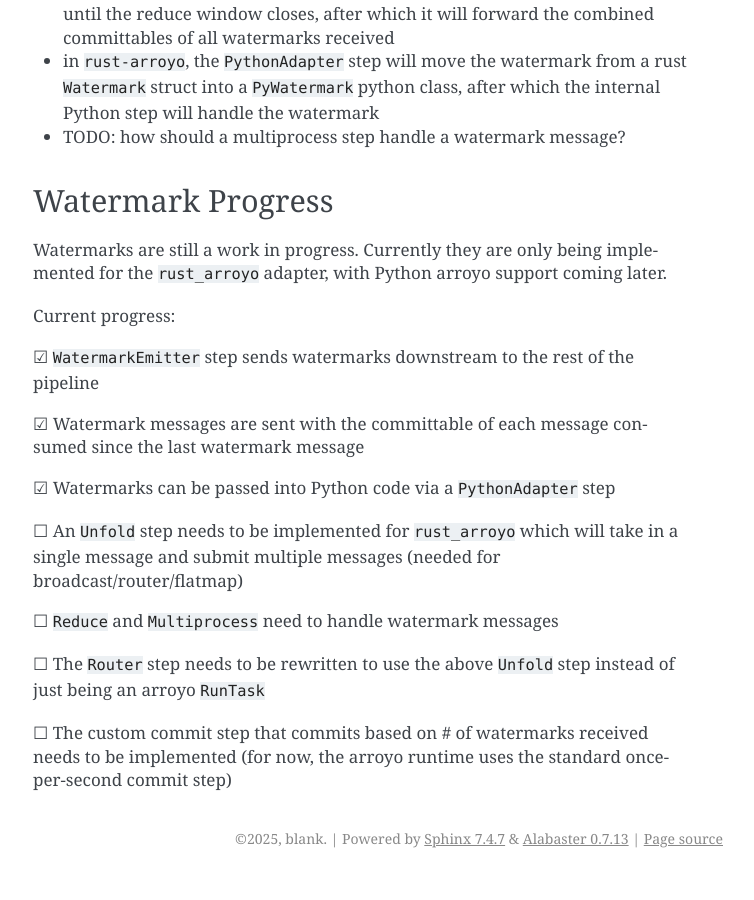
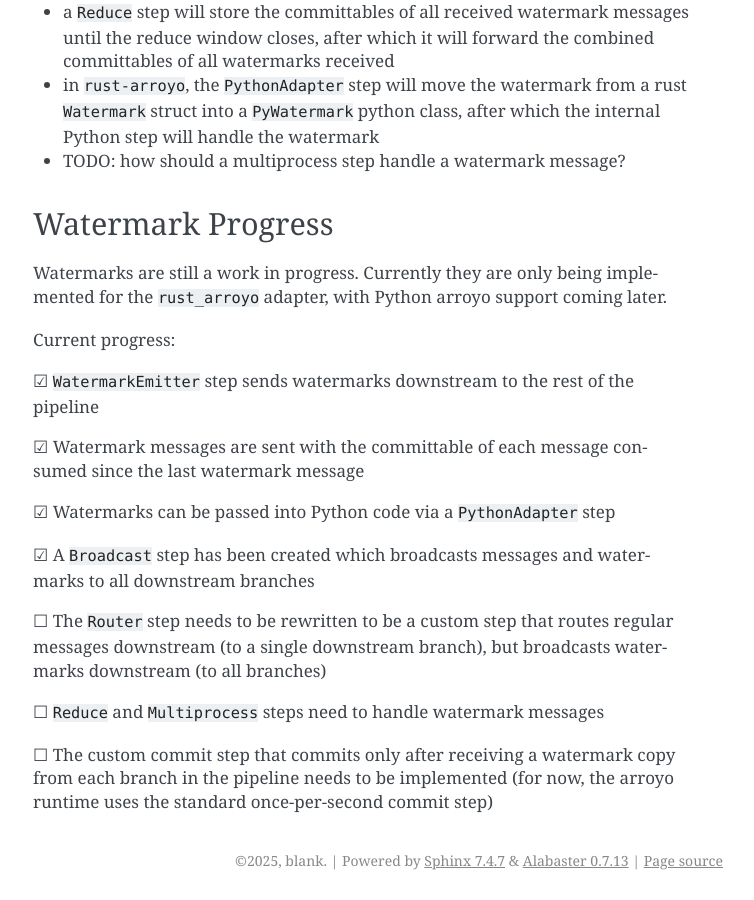
Before and after one commit to getsentry/streams, a Sphinx documentation site: the page built from sentry_streams/docs/source/runtime/arroyo.rst, in a window 1280 px wide and 900 px high, scrolled down 2409 px. Shown: the whole window, without its empty margins (387-1141 px from the left). Built offline with Sphinx 7.4.7, drawn with Linux system fonts in a browser that asks for light colours; before the commit the page ends 3287 px from its top, so only the background shows below that; some of the changed text lies outside the part shown.

Commit message:
update docs

```diff
--- a/sentry_streams/docs/source/runtime/arroyo.rst
+++ b/sentry_streams/docs/source/runtime/arroyo.rst
@@ -57,8 +57,8 @@ stored in a watermark once it has received ``N`` copies of that watermark, where
 branches in the pipeline.
 For example, if a pipeline contains a ``Router`` which routes messages to one of 2 downstream branches, then
 in one of those branches there is a ``Broadcast`` step that forwards messages to 3 downstream branches, the commit
-offsets step will only commit the offsets stored in a watermark after it receives a total of 4 copies of that
-watermark::
+offsets step will only commit the offsets stored in a watermark after it receives a watermark a given payload routed
+for each downstream branch (4 watermarks total)::
 
     Source
       |
@@ -68,7 +68,7 @@ watermark::
       |    |    |
       2    3    4
 
-*Fig 1: Example pipeline with branching routes. One watermark from each route is required to commit.*
+*Fig 1: Example pipeline with branching routes. One watermark from each branch is required to commit.*
 
 Watermark messages are sent by a ``WatermarkEmitter`` step, which is automatically added at the start of a pipeline.
 By default watermark messages are emitted every 10 seconds.
@@ -105,13 +105,12 @@ Current progress:
 
 ☑ Watermarks can be passed into Python code via a ``PythonAdapter`` step
 
-☐ An ``Unfold`` step needs to be implemented for ``rust_arroyo`` which will take in a single message and
-submit multiple messages (needed for broadcast/router/flatmap)
+☑ A ``Broadcast`` step has been created which broadcasts messages and watermarks to all downstream branches
 
-☐ ``Reduce`` and ``Multiprocess`` need to handle watermark messages
+☐ The ``Router`` step needs to be rewritten to be a custom step that routes regular messages downstream (to a single downstream branch),
+but broadcasts watermarks downstream (to all branches)
 
-☐ The ``Router`` step needs to be rewritten to use the above ``Unfold`` step instead of just being an arroyo
-``RunTask``
+☐ ``Reduce`` and ``Multiprocess`` steps need to handle watermark messages
 
-☐ The custom commit step that commits based on # of watermarks received needs to be implemented (for now,
-the arroyo runtime uses the standard once-per-second commit step)
+☐ The custom commit step that commits only after receiving a watermark copy from each branch in the pipeline
+needs to be implemented (for now, the arroyo runtime uses the standard once-per-second commit step)
```
Also changed, not shown: 3 other files.
